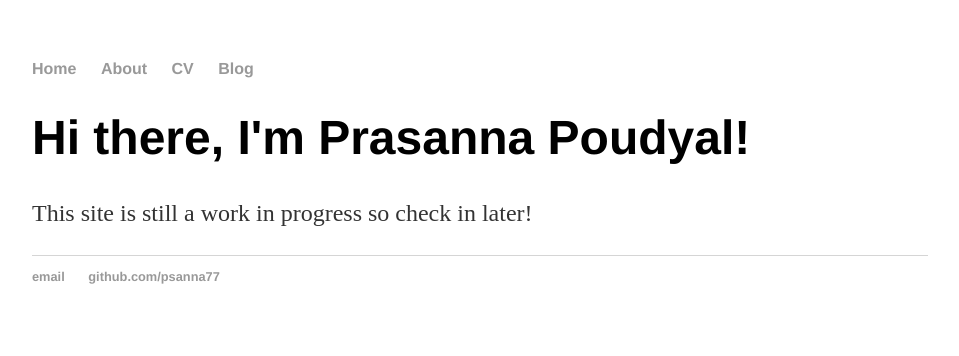
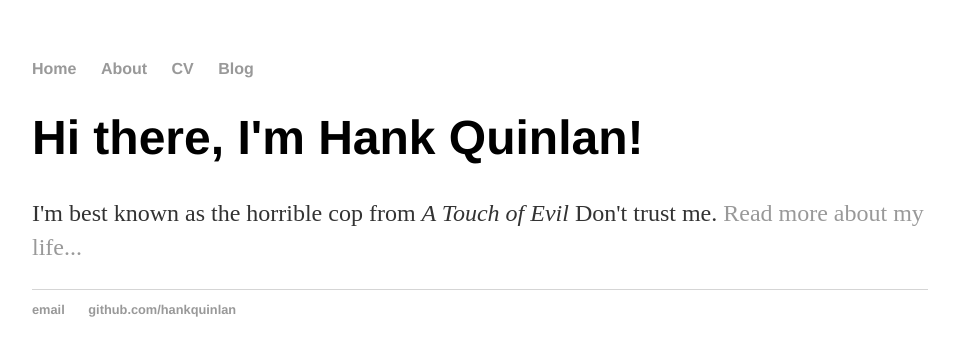
Before and after one commit to psanna77/psanna77.github.io, a Jekyll site: the page built from index.html, in a window 1280 px wide. Shown: the top 356 px of the page, without its empty margins (160-1119 px from the left). Built offline with Jekyll 4.4.1, drawn with Linux system fonts in a browser that asks for light colours.

Commit message:
Update index.html

```diff
--- a/index.html
+++ b/index.html
@@ -1,30 +1,8 @@
-<!DOCTYPE html>
-<html>
-  <head>
-    	<title>Prasanna Poudyal</title>
-	<!-- link to main stylesheet -->
-	<link rel="stylesheet" type="text/css" href="/css/main.css">
-  </head>
-  <body>
-    <nav>
-      <ul>
-        <li><a href="/">Home</a></li>
-	<li><a href="/about">About</a></li>
-        <li><a href="/cv">CV</a></li>
-        <li><a href="/blog">Blog</a></li>
-	</ul>
-      </nav>
-    <div class="container">
-      <div class="blurb">
-        <h1>Hi there, I'm Prasanna Poudyal!</h1>
-	<p>This site is still a work in progress so check in later!</p>
-	</div><!-- /.blurb -->
-      </div><!-- /.container -->
-    <footer>
-      <ul>
-        <li><a href="mailto:poudyal@seas.upenn.edu">email</a></li>
-        <li><a href="https://github.com/hankquinlan">github.com/psanna77</a></li>
-	</ul>
-      </footer>
-    </body>
-</html>
+---
+layout: default
+title: Hank Quinlan, Horrible Cop
+---
+<div class="blurb">
+	<h1>Hi there, I'm Hank Quinlan!</h1>
+	<p>I'm best known as the horrible cop from <em>A Touch of Evil</em> Don't trust me. <a href="/about">Read more about my life...</a></p>
+</div><!-- /.blurb -->
```
